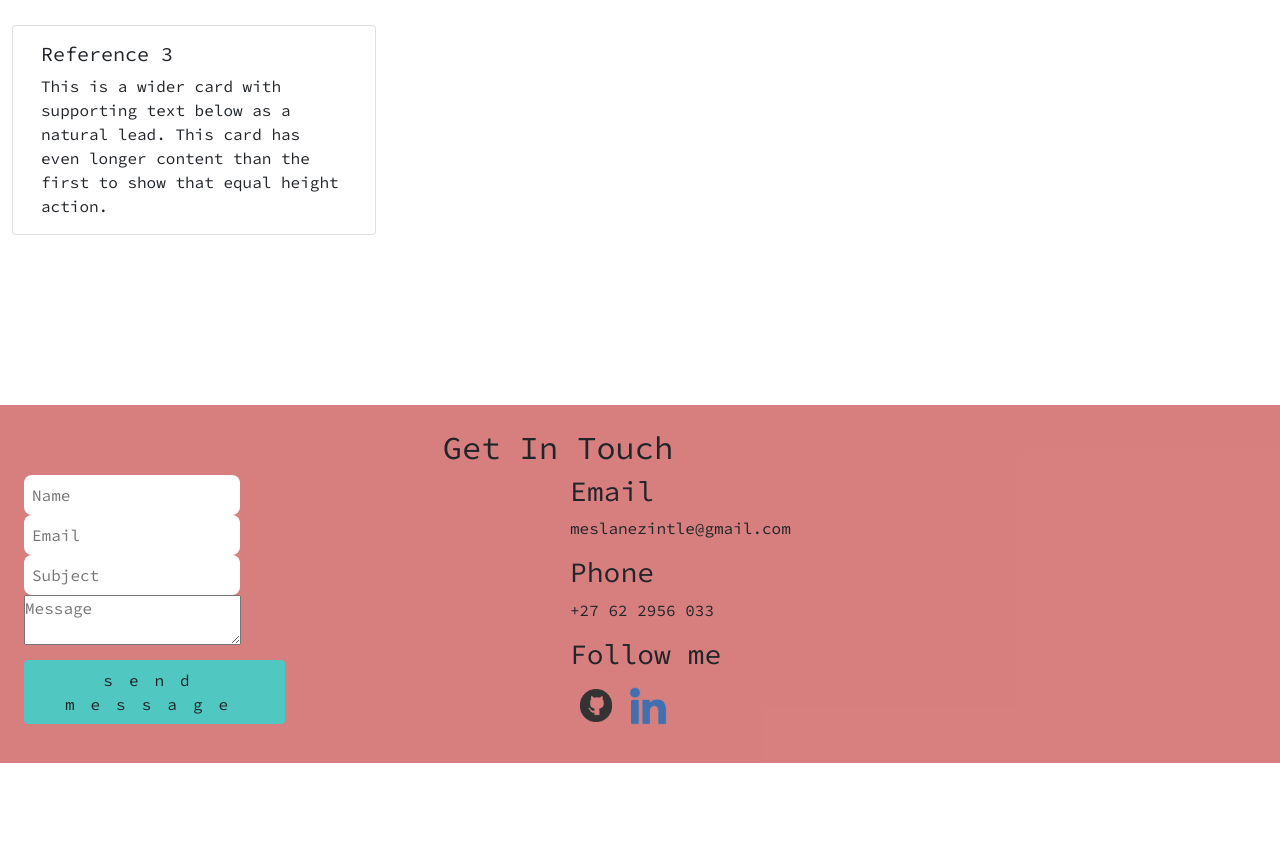
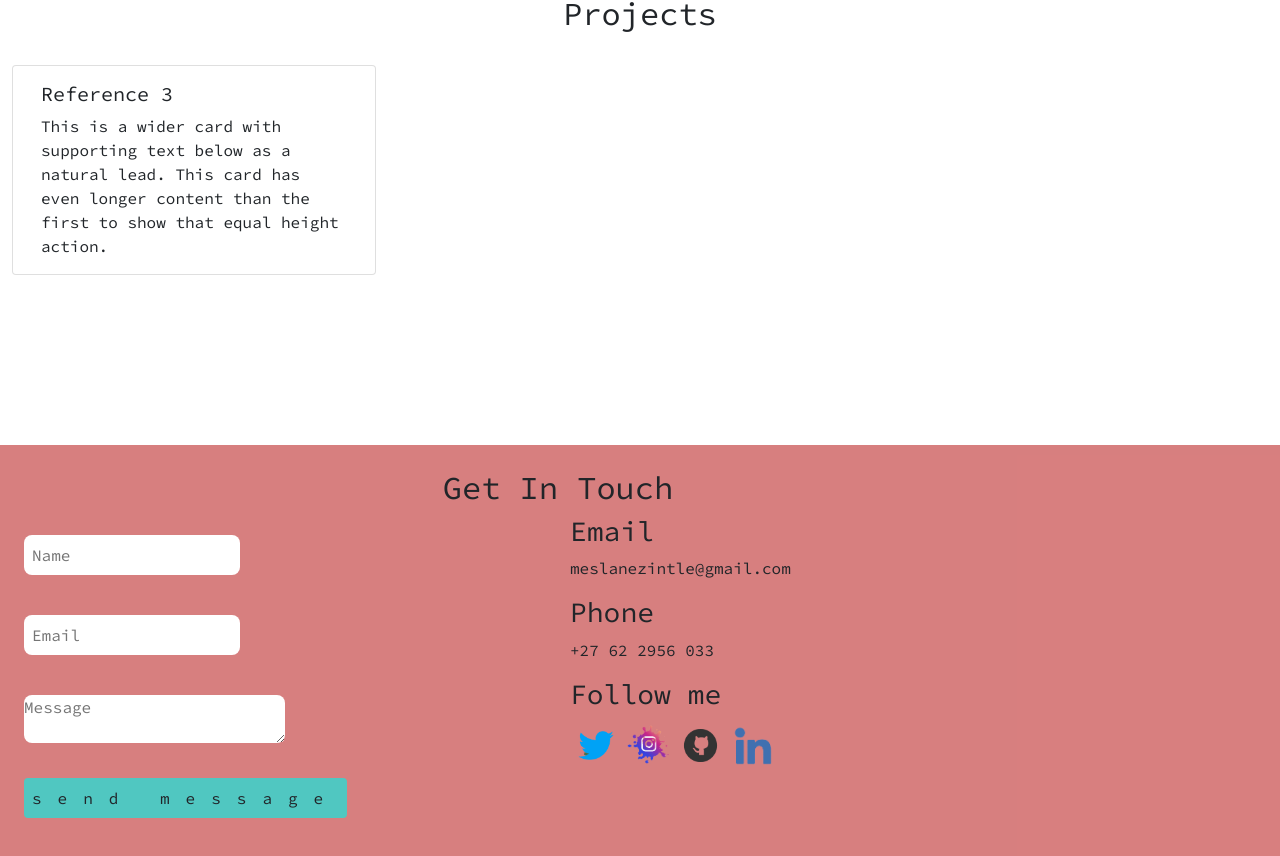
Before and after one commit to zintle96/Portfolio, an Angular app in the folder myportfolio/: page /portfolio in a window 1280 px wide. Before the commit this address led to /. Shown: the part 1578-2434 px from the top of the page. Before the commit the page ends 2341 px from the top, so only its background shows below. Built offline with nearby package versions, Linux system fonts and the light colour scheme.

Commit message:
new components and routing

```diff
--- a/myportfolio/src/app/app-routing.module.ts
+++ b/myportfolio/src/app/app-routing.module.ts
@@ -1,7 +1,11 @@
 import { NgModule } from '@angular/core';
 import { RouterModule, Routes } from '@angular/router';
+import { PortfolioComponent } from './portfolio/portfolio.component';
 
-const routes: Routes = [];
+
+const routes: Routes = [
+  ({path: "portfolio", component: PortfolioComponent})
+];
 
 @NgModule({
   imports: [RouterModule.forRoot(routes)],
--- a/myportfolio/src/app/app.component.css
+++ b/myportfolio/src/app/app.component.css
@@ -188,13 +188,17 @@ span {
     justify-content: space-between;
     flex-direction: column;
     gap: 1rem;
-    width: 50%;
 }
 #form input {
     padding: 0.5rem 0.5rem;
   outline: none;
   border-radius: 0.5rem;
   border: none;
+}
+#form textarea {
+    border-radius: 0.5rem;
+    border: none;
+    width: 50%;
 }
 
 .btn {
@@ -207,3 +211,6 @@ span {
 .btn:hover {
     color: indianred;
 }
+.input-group {
+    margin: 20px 0;
+}
--- a/myportfolio/src/app/app.component.html
+++ b/myportfolio/src/app/app.component.html
@@ -153,9 +153,6 @@
                               <input type="text" id="email" name="email" placeholder="Email" class="input-control" required>
                           </div>
                           <div class="input-group">
-                              <input type="text" id="subject" name="subject" placeholder="Subject" class="input-control" required>
-                          </div>
-                          <div class="input-group">
                               <textarea id="subject" name="message"  placeholder="Message" class="input-control" required></textarea>
                           </div>
                           <div class="submit-btn">
@@ -177,11 +174,11 @@
                   <div class="contact-info-item">
                       <h3>Follow me</h3>
                       <div class="social-links">
-                          <a href="https://twitter.com/khethelogp/" target="blank"><i class="fab fa-twitter"></i></a>
-                          <a href="https://instagram.com/khetman_/" target="blank"><i class="fab fa-instagram"></i></a>
+                        <a href="https://github.com/zintle96"> <img src="assets/twitter-logo.png"></a>
+                        <a href="https://www.linkedin.com/in/zintle-meslane-69ab1719a/"> <img src="assets/insta-logo.png" alt=""></a>
                           <a href="https://github.com/zintle96"> <img src="assets/github-lg.png"></a>
           <a href="https://www.linkedin.com/in/zintle-meslane-69ab1719a/"> <img src="assets/linkedin-lg.png" alt=""></a>
-                          <a href="mailto:khethelogp@gmail.com" target="blank"><i class="far fa-envelope"></i></a>
+                          <a href="mailto:meslanezintle@gmail.com" target="blank"><i class="far fa-envelope"></i></a>
                       </div>
                   </div>
               </div>
--- a/myportfolio/src/app/portfolio/portfolio.component.html
+++ b/myportfolio/src/app/portfolio/portfolio.component.html
@@ -1 +1,3 @@
+<router-outlet></router-outlet>
+
 <p>portfolio works!</p>
```
Also changed, not shown: myportfolio/src/assets/insta-logo.png (added), myportfolio/src/assets/twitter-logo.png (added).
